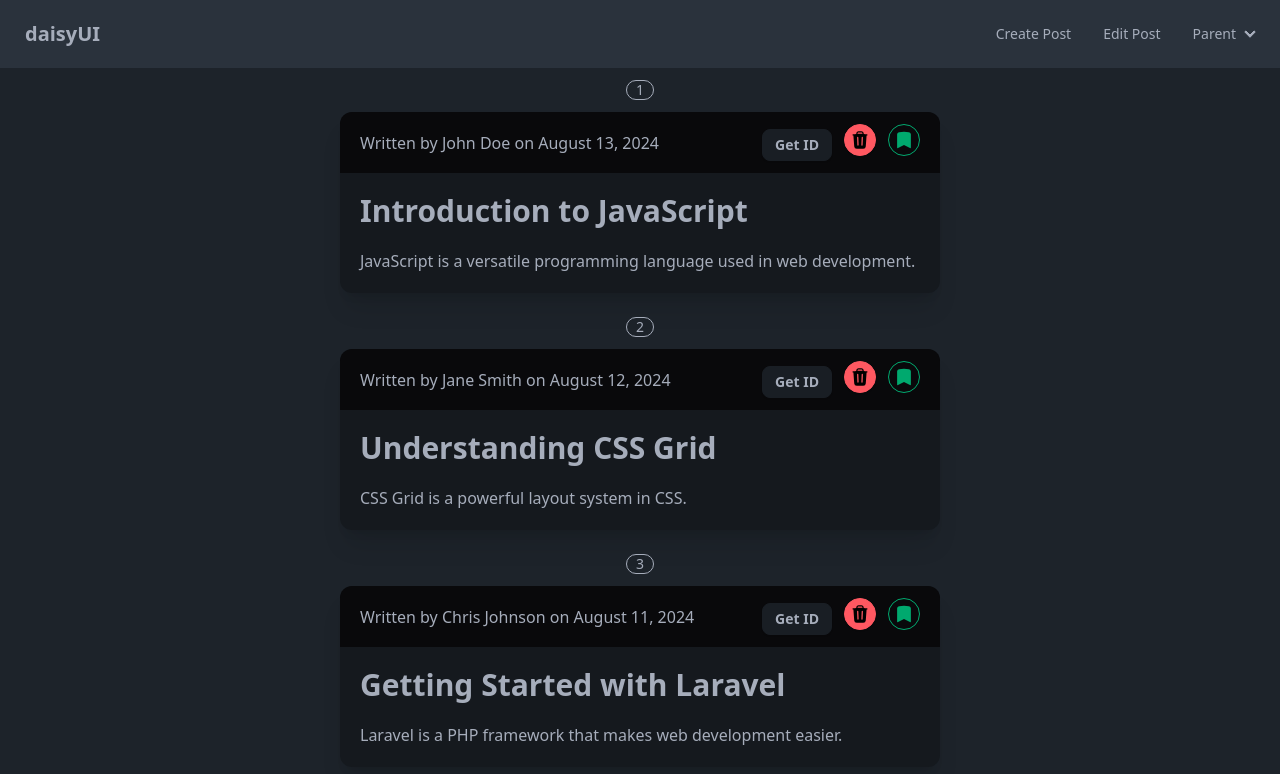
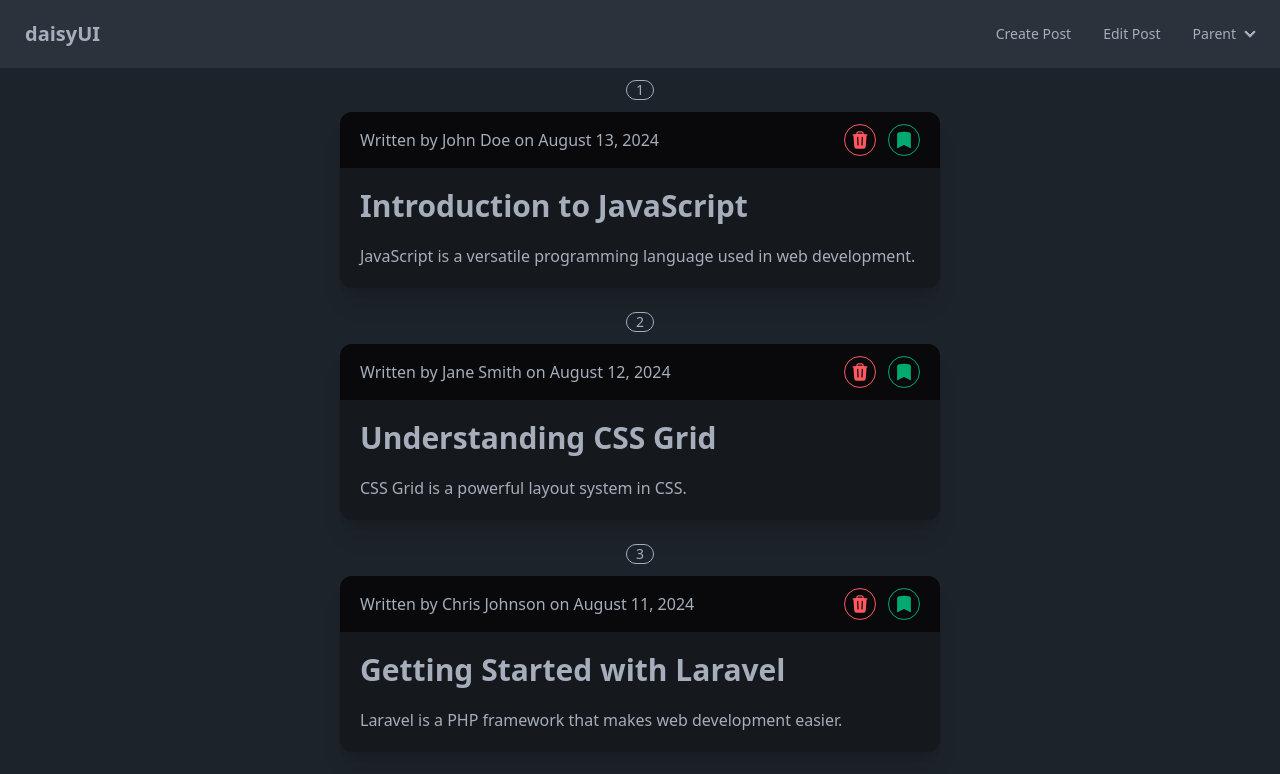
Before and after one commit to carljosephsalac/vue-composition-api, a Vue app: page / in a window 1280 px wide. Shown: the top 774 px of the page. Built offline with nearby package versions, Linux system fonts and the light colour scheme.

Commit message:
Pinia and Pina State

```diff
--- a/src/components/PostItem.vue
+++ b/src/components/PostItem.vue
@@ -5,10 +5,11 @@ defineProps({
     required: true
   }
 })
-const emit = defineEmits(['get-id'])
-const getId = (id) => {
-  emit('get-id', id)
-}
+/* Emit */
+// const emit = defineEmits(['get-id'])
+// const getId = (id) => {
+//   emit('get-id', id)
+// }
 </script>
 
 <template>
@@ -16,8 +17,8 @@ const getId = (id) => {
     <div class="flex items-center justify-between px-5 py-3 bg-zinc-950 rounded-t-xl">
       <p>Written by {{ post.author }} on {{ post.created_at }}</p>
       <div>
-        <button @click="getId(post.id)" class="btn btn-sm me-3">Get ID</button>
-        <button class="btn btn-circle btn-error me-3 btn-sm">
+        <!-- <button @click="getId(post.id)" class="btn btn-sm me-3">Get ID</button> // Emit -->
+        <button class="btn btn-circle btn-outline btn-error me-3 btn-sm">
           <svg
             xmlns="http://www.w3.org/2000/svg"
             viewBox="0 0 24 24"
--- /dev/null
+++ b/src/stores/posts.js
@@ -0,0 +1,55 @@
+import { defineStore } from 'pinia'
+
+// You can name the return value of `defineStore()` anything you want,
+// but it's best to use the name of the store and surround it with `use`
+// and `Store` (e.g. `useUserStore`, `useCartStore`, `useProductStore`)
+// the first argument is a unique id of the store across your application
+export const usePostsStore = defineStore('posts-store', {
+  // Data
+  state() {
+    return {
+      posts: [
+        {
+          id: 1,
+          title: 'Introduction to JavaScript',
+          body: 'JavaScript is a versatile programming language used in web development.',
+          author: 'John Doe',
+          created_at: 'August 13, 2024',
+          is_saved: false
+        },
+        {
+          id: 2,
+          title: 'Understanding CSS Grid',
+          body: 'CSS Grid is a powerful layout system in CSS.',
+          author: 'Jane Smith',
+          created_at: 'August 12, 2024',
+          is_saved: false
+        },
+        {
+          id: 3,
+          title: 'Getting Started with Laravel',
+          body: 'Laravel is a PHP framework that makes web development easier.',
+          author: 'Chris Johnson',
+          created_at: 'August 11, 2024',
+          is_saved: false
+        },
+        {
+          id: 4,
+          title: 'A Guide to REST APIs',
+          body: 'REST APIs allow communication between client and server over HTTP.',
+          author: 'Emily Davis',
+          created_at: 'August 10, 2024',
+          is_saved: false
+        },
+        {
+          id: 5,
+          title: 'Exploring Vue.js',
+          body: 'Vue.js is a progressive JavaScript framework for building user interfaces.',
+          author: 'Michael Brown',
+          created_at: 'August 9, 2024',
+          is_saved: false
+        }
+      ]
+    }
+  }
+})
--- a/src/views/HomeView.vue
+++ b/src/views/HomeView.vue
@@ -1,66 +1,20 @@
 <script setup>
 import MyWrapper from '@/components/MyWrapper.vue'
 import PostItem from '@/components/PostItem.vue'
+import { usePostsStore } from '@/stores/posts'
 
-const posts = [
-  {
-    id: 1,
-    title: 'Introduction to JavaScript',
-    body: 'JavaScript is a versatile programming language used in web development.',
-    author: 'John Doe',
-    created_at: 'August 13, 2024',
-    is_saved: true
-  },
-  {
-    id: 2,
-    title: 'Understanding CSS Grid',
-    body: 'CSS Grid is a powerful layout system in CSS.',
-    author: 'Jane Smith',
-    created_at: 'August 12, 2024',
-    is_saved: false
-  },
-  {
-    id: 3,
-    title: 'Getting Started with Laravel',
-    body: 'Laravel is a PHP framework that makes web development easier.',
-    author: 'Chris Johnson',
-    created_at: 'August 11, 2024',
-    is_saved: true
-  },
-  {
-    id: 4,
-    title: 'A Guide to REST APIs',
-    body: 'REST APIs allow communication between client and server over HTTP.',
-    author: 'Emily Davis',
-    created_at: 'August 10, 2024',
-    is_saved: false
-  },
-  {
-    id: 5,
-    title: 'Exploring Vue.js',
-    body: 'Vue.js is a progressive JavaScript framework for building user interfaces.',
-    author: 'Michael Brown',
-    created_at: 'August 9, 2024',
-    is_saved: true
-  }
-]
+const postStore = usePostsStore()
 </script>
 
 <template>
-  <div v-for="post in posts" :key="post.id">
+  <div v-for="post in postStore.posts" :key="post.id">
     <MyWrapper>
       <template #badge>
         <!-- named slot -->
         <div class="mt-3 badge badge-outline">{{ post.id }}</div>
       </template>
-      <PostItem
-        :post="post"
-        @get-id="
-          (id) => {
-            console.log(id)
-          }
-        "
-      />
+      <!-- <PostItem :post="post" @get-id="(id) => { console.log(id) }" /> //EMIT -->
+      <PostItem :post="post" />
     </MyWrapper>
   </div>
 </template>
```
Also changed, not shown: notes.txt.
